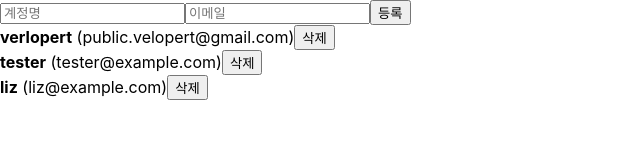
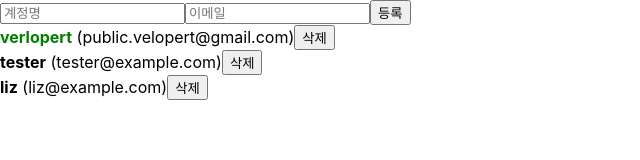
Before and after one commit to Wangchi-son/react-tutorail, a React (Create React App) app: page / in a window 1280 px wide. Shown: the top 160 px of the page, without its empty margins (0-640 px from the left). Built offline with nearby package versions, Linux system fonts and the light colour scheme.

Commit message:
배열에 항목 수정하기

```diff
--- a/src/App.js
+++ b/src/App.js
@@ -20,17 +20,20 @@
     {
       id: 1,
       username: 'verlopert',
-      email: 'public.velopert@gmail.com'
+      email: 'public.velopert@gmail.com',
+      active: true
     },
     {
       id: 2,
       username: 'tester',
-      email: 'tester@example.com'
+      email: 'tester@example.com',
+      active: false
     },
     {
       id: 3,
       username: 'liz',
-      email: 'liz@example.com'
+      email: 'liz@example.com',
+      active: false
     }
   ]);
 
@@ -59,10 +62,14 @@
     setUsers(users.filter((user) => user.id !== id));
   };
 
+  const onToggle = (id) => {
+    setUsers(users.map((user) => (user.id === id ? { ...user, active: !user.active } : user)));
+  };
+
   return (
     <>
       <CreateUser username={username} email={email} onChange={onChange} onCreate={onCreate} />
-      <UserList users={users} onRemove={onRemove} />
+      <UserList users={users} onRemove={onRemove} onToggle={onToggle} />
     </>
   );
 }
--- a/src/UserList.js
+++ b/src/UserList.js
@@ -1,10 +1,13 @@
 import React from 'react';
 
-function User({ user, onRemove }) {
-  const { username, email, id } = user;
+function User({ user, onRemove, onToggle }) {
+  const { username, email, id, active } = user;
   return (
     <div>
-      <b>{username}</b> <span>({email})</span>
+      <b style={{ color: active ? 'green' : 'black', cursor: 'pointer' }} onClick={() => onToggle(id)}>
+        {username}
+      </b>{' '}
+      <span>({email})</span>
       {/* 새로운 함수를 on____에 호출하는 법 */}
       <button onClick={() => onRemove(id)}>삭제</button>
       {/* onClick={onRemove(id)}로 실행할 경우 렌더와 동시에 모두 삭제됨 */}
@@ -12,11 +15,11 @@
   );
 }
 
-function UserList({ users, onRemove }) {
+function UserList({ users, onRemove, onToggle }) {
   return (
     <div>
       {users.map((user) => (
-        <User user={user} key={user.id} onRemove={onRemove} />
+        <User user={user} key={user.id} onRemove={onRemove} onToggle={onToggle} />
       ))}
     </div>
   );
```
